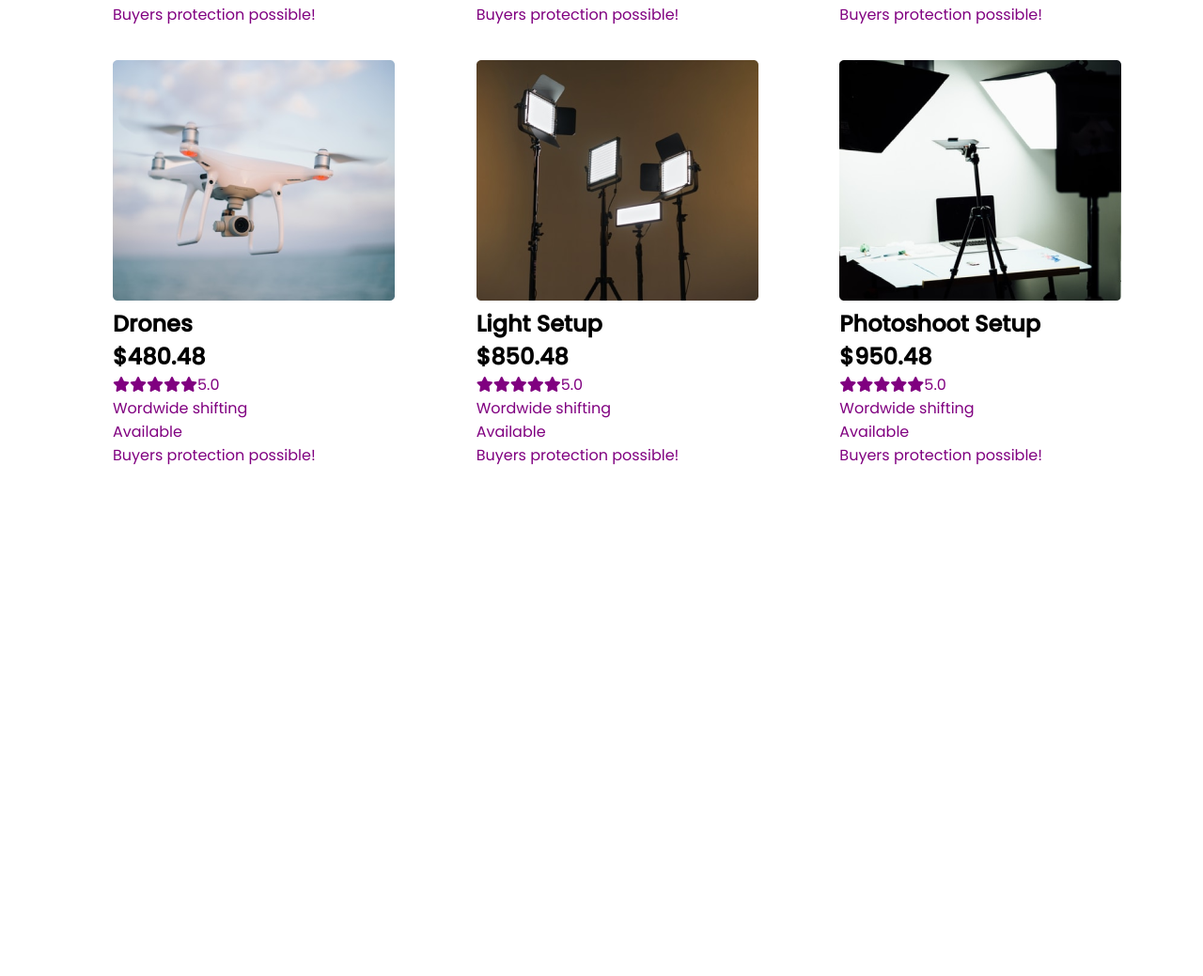
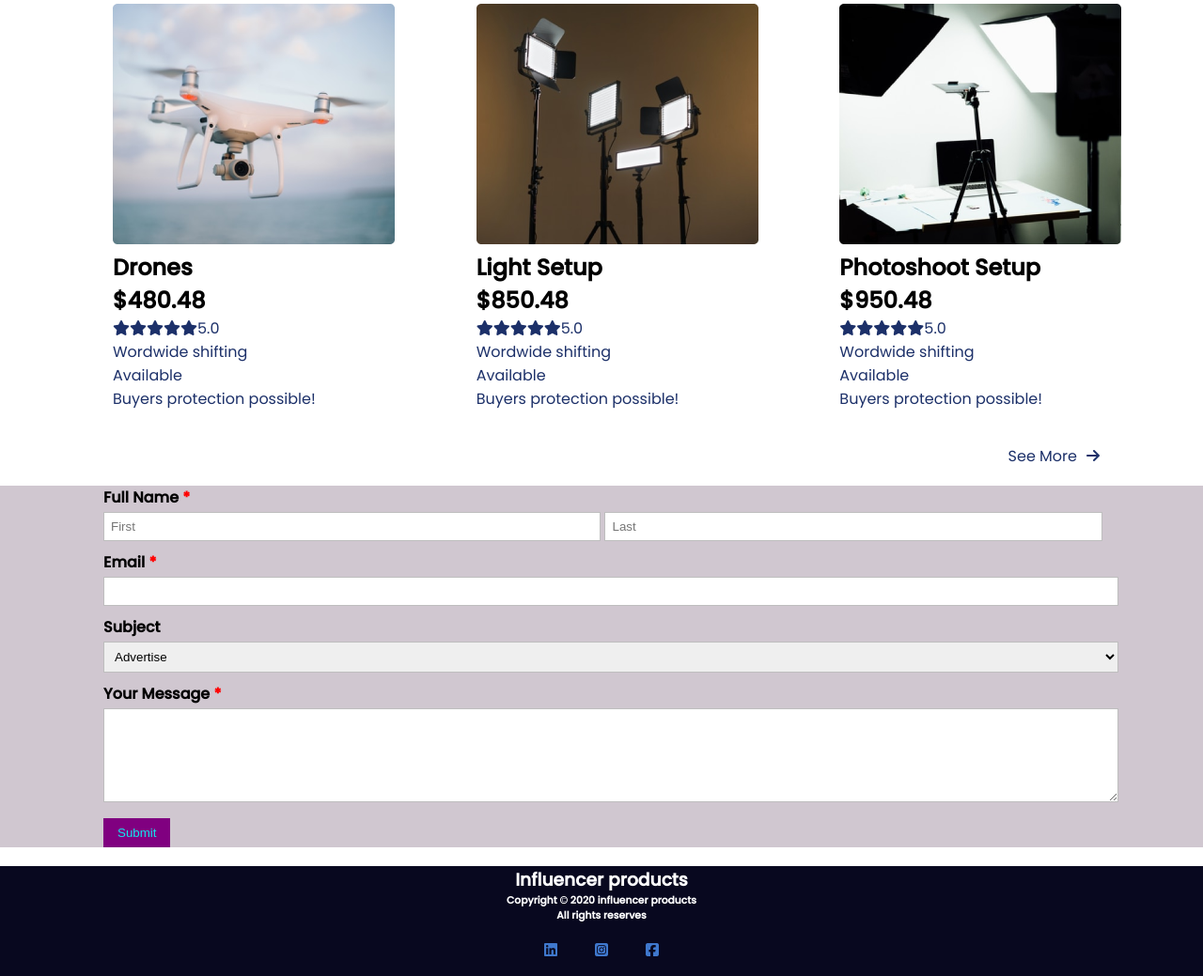
Before and after one commit to HasanHafizurRahman/Influencer-Gear, a plain HTML site: page index.html in a window 1280 px wide. Shown: the part 1339-2378 px from the top of the page at 94% size. Before the commit the page ends 1836 px from the top, so only its background shows below. Drawn offline with Linux system fonts and the light colour scheme; a web font is replaced by a local one.

Commit message:
responsive added

```diff
--- a/index.html
+++ b/index.html
@@ -13,14 +13,6 @@
         <div class="nav-title">
             <h3>Influencer Products</h3>
         </div>
-        <!-- <div class="menu">
-            <ul>
-                <li><a href="">Home</a></li>
-                <li><a href="">Products</a></li>
-                <li><a href="">Sign up</a></li>
-                <li><a href="">Log In</a></li>
-            </ul>
-        </div> -->
     </nav>
 </header>
 <body>
@@ -29,7 +21,7 @@
             <div class="banner-left">
                 <h1 class="banner-title">Start Your Journey As</h1>
                 <h1 class="banner-title">Influencer</h1>
-                <p>Lorem ipsum dolor sit amet consectetur adipisicing elit. Eius praesentium reiciendis, molestias ea molestiae nulla ipsa ratione ex! Tempore natus placeat sint omnis nesciunt expedita aspernatur cum exercitationem quaerat voluptatem.</p>
+                <p>If you hunt around this website, you will find an ever-increasing number of articles related to Influencer Marketing. This includes our take on What is Influencer Marketing: A Beginner’s Guide. But there is an even more fundamental question you need to consider before you think about participating in influencer marketing.</p>
                 <button class="button">Preebook now<i class="fas fa-solid fa-arrow-right"></i></button>
             </div>
             <div class="banner-right">
@@ -123,5 +115,47 @@
 
         </div>
     </div>
+    <div class="see-more">
+        <p>See More<i class="fas fa-solid fa-arrow-right"></i></p>
+    </div>
+    <!-- Extra Project -->
+    <section class="form">
+    <form>
+<ul class="form-style-1">
+    <li><label>Full Name <span class="required">*</span></label><input type="text" name="field1" class="field-divided" placeholder="First" /> <input type="text" name="field2" class="field-divided" placeholder="Last" /></li>
+    <li>
+        <label>Email <span class="required">*</span></label>
+        <input type="email" name="field3" class="field-long" />
+    </li>
+    <li>
+        <label>Subject</label>
+        <select name="field4" class="field-select">
+        <option value="Advertise">Advertise</option>
+        <option value="Partnership">Partnership</option>
+        <option value="General Question">General</option>
+        </select>
+    </li>
+    <li>
+        <label>Your Message <span class="required">*</span></label>
+        <textarea name="field5" id="field5" class="field-long field-textarea"></textarea>
+    </li>
+    <li>
+        <input type="submit" value="Submit" />
+    </li>
+</ul>
+</form>
+    </section>
+
+    <!-- footer section  -->
+    <div class="footer-section">
+        <footer>
+            <h3>Influencer products</h3>
+            <h6>Copyright © 2020 influencer products</h6>
+            <h6>All rights reserves</h6>
+            <div class="social">
+            <i class="fab fa-linkedin"></i><i class="fab fa-instagram-square"></i><i class="fab fa-facebook-square"></i>
+        </div>
+        </footer>
+    </div>
 </body>
 </html>
--- a/style.css
+++ b/style.css
@@ -26,6 +26,7 @@ nav{
     max-width: 1200px;
     margin: 0 auto;
     margin-top: 30px;
+    margin-bottom: -100px;
 }
 /*-------
  First banner
@@ -78,11 +79,19 @@ nav{
     padding: 10px;
 }
  /* 2nd part  */
+ .logos{
+     display: flex;
+     margin-bottom: 40px;
+ }
+ .logos img{
+     padding: 40px;
+ }
  .title{
-     margin-left: 560px;
+     text-align: center;
+     margin-top: 40px;
  }
  p{
-     color: purple;
+     color: rgb(28, 48, 105);
  }
 
  }
@@ -97,3 +106,168 @@ nav{
      margin-left: 120px;
      margin-top: 40px;
  }
+ .see-more{
+     position: absolute;
+     right: 0;
+     margin-right: 100px;
+     margin-top: 30px;
+ }
+ .see-more i{
+     padding: 10px;
+ }
+/* -------------------------Extra Project--------------------------------------------- */
+.form{
+    margin-top: 80px;
+    background-color: rgba(199, 189, 199, 0.836);
+    padding-left: 110px;
+    padding-right: 90px;
+    margin-bottom: 20px;
+
+}
+< type="text/css">
+.form-style-1 {
+	margin:10px auto;
+	max-width: 400px;
+	padding: 20px 12px 10px 20px;
+	font: 13px "Lucida Sans Unicode", "Lucida Grande", sans-serif;
+}
+.form-style-1 li {
+	padding: 0;
+	display: block;
+	list-style: none;
+	margin: 10px 0 0 0;
+}
+.form-style-1 label{
+	margin:0 0 3px 0;
+	padding:0px;
+	display:block;
+	font-weight: bold;
+}
+.form-style-1 input[type=text],
+.form-style-1 input[type=date],
+.form-style-1 input[type=datetime],
+.form-style-1 input[type=number],
+.form-style-1 input[type=search],
+.form-style-1 input[type=time],
+.form-style-1 input[type=url],
+.form-style-1 input[type=email],
+textarea,
+select{
+	box-sizing: border-box;
+	-webkit-box-sizing: border-box;
+	-moz-box-sizing: border-box;
+	border:1px solid #BEBEBE;
+	padding: 7px;
+	margin:0px;
+	-webkit-transition: all 0.30s ease-in-out;
+	-moz-transition: all 0.30s ease-in-out;
+	-ms-transition: all 0.30s ease-in-out;
+	-o-transition: all 0.30s ease-in-out;
+	outline: none;
+}
+.form-style-1 input[type=text]:focus,
+.form-style-1 input[type=date]:focus,
+.form-style-1 input[type=datetime]:focus,
+.form-style-1 input[type=number]:focus,
+.form-style-1 input[type=search]:focus,
+.form-style-1 input[type=time]:focus,
+.form-style-1 input[type=url]:focus,
+.form-style-1 input[type=email]:focus,
+.form-style-1 textarea:focus,
+.form-style-1 select:focus{
+	-moz-box-shadow: 0 0 8px #88D5E9;
+	-webkit-box-shadow: 0 0 8px #88D5E9;
+	box-shadow: 0 0 8px #88D5E9;
+	border: 1px solid #88D5E9;
+}
+.form-style-1 .field-divided{
+	width: 49%;
+}
+
+.form-style-1 .field-long{
+	width: 100%;
+}
+.form-style-1 .field-select{
+	width: 100%;
+}
+.form-style-1 .field-textarea{
+	height: 100px;
+}
+.form-style-1 input[type=submit], .form-style-1 input[type=button]{
+	background: purple;
+	padding: 8px 15px 8px 15px;
+	border: none;
+	color: rgb(17, 231, 238);
+}
+.form-style-1 input[type=submit]:hover, .form-style-1 input[type=button]:hover{
+	background: #76a0aa;
+	box-shadow:none;
+	-moz-box-shadow:none;
+	-webkit-box-shadow:none;
+}
+.form-style-1 .required{
+	color:red;
+}
+footer{
+    text-align: center;
+    background-color: rgb(8, 8, 31);
+    color: white;
+
+}
+.fab{
+    padding: 20px;
+    color: rgb(63, 120, 205);
+}
+    /* ------------
+    media queries
+    ------------- */
+
+    /*-------
+     Mobile View
+    ------- */
+
+@media only screen and (max-width: 688px) {
+    .nav-title{
+        margin-left: 180px;
+    }
+
+    .banner{
+        width: 100%;
+        flex-direction: column;
+        justify-content: center;
+        text-align: center;
+    }
+    .banner-right img{
+        justify-content: center;
+        margin-left: 150px;
+    }
+    .title{
+        margin-top: 170px;
+    }
+    .blogs{
+        grid-template-columns: repeat(1, 1fr);
+    }
+
+
+}
+
+/* Tablet View  */
+
+@media only screen and (min-width:688px) and (max-width:992px) {
+    .nav-title{
+        margin-left: 280px;
+    }
+    .banner{
+        width: 100%;
+        flex-direction: column;
+        justify-content: center;
+        text-align: center;
+        margin-left: 150px;
+    }
+    .title{
+        margin-top: 170px;
+    }
+    .blogs{
+        grid-template-columns: repeat(2, 1fr);
+    }
+}
```
